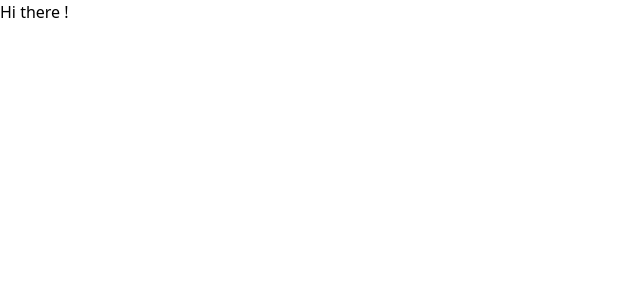
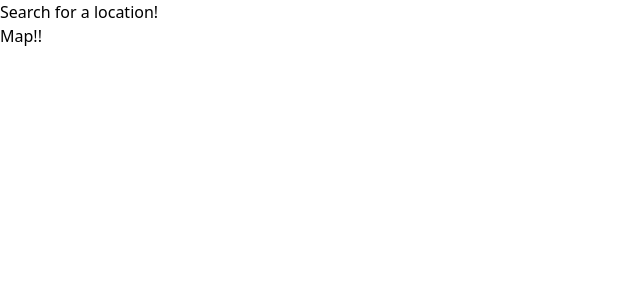
Before and after one commit to SeherKumsar/Redux_ile_Modern_React_location-search, a React (Vite) app: page / in a window 1280 px wide. Shown: the top 300 px of the page, without its empty margins (0-640 px from the left). Built offline with nearby package versions, Linux system fonts and the light colour scheme.

Commit message:
Component Creation

```diff
--- a/src/App.tsx
+++ b/src/App.tsx
@@ -1,7 +1,15 @@
+import Map from "./components/Map";
+import LocationSearch from "./components/LocationSearch";
+
 function App() {
   return (
-    <div className="m-4">
-      <h1>Hi there !</h1>
+    <div className="h-screen w-screen grid grid-cols-12">
+      <div className="col-span-3 p-2">
+        <LocationSearch />
+      </div>
+      <div className="col-span-9">
+        <Map />
+      </div>
     </div>
   )
 }
--- /dev/null
+++ b/src/components/LocationSearch.tsx
@@ -0,0 +1,3 @@
+export default function LocationSearch() {
+    return <div>Search for a location!</div>;
+}
--- /dev/null
+++ b/src/components/Map.tsx
@@ -0,0 +1,3 @@
+export default function Map() {
+    return <div>Map!!</div>;
+  }
```
